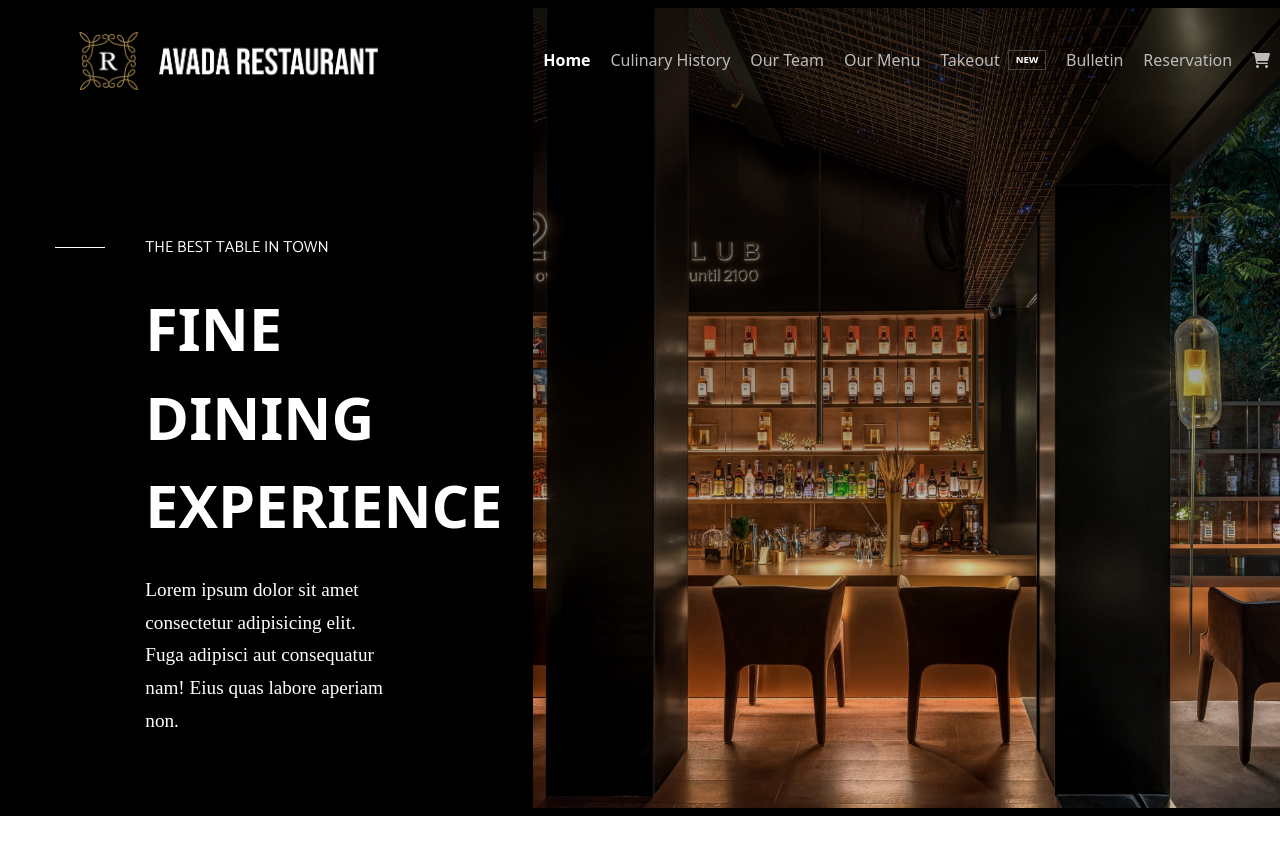
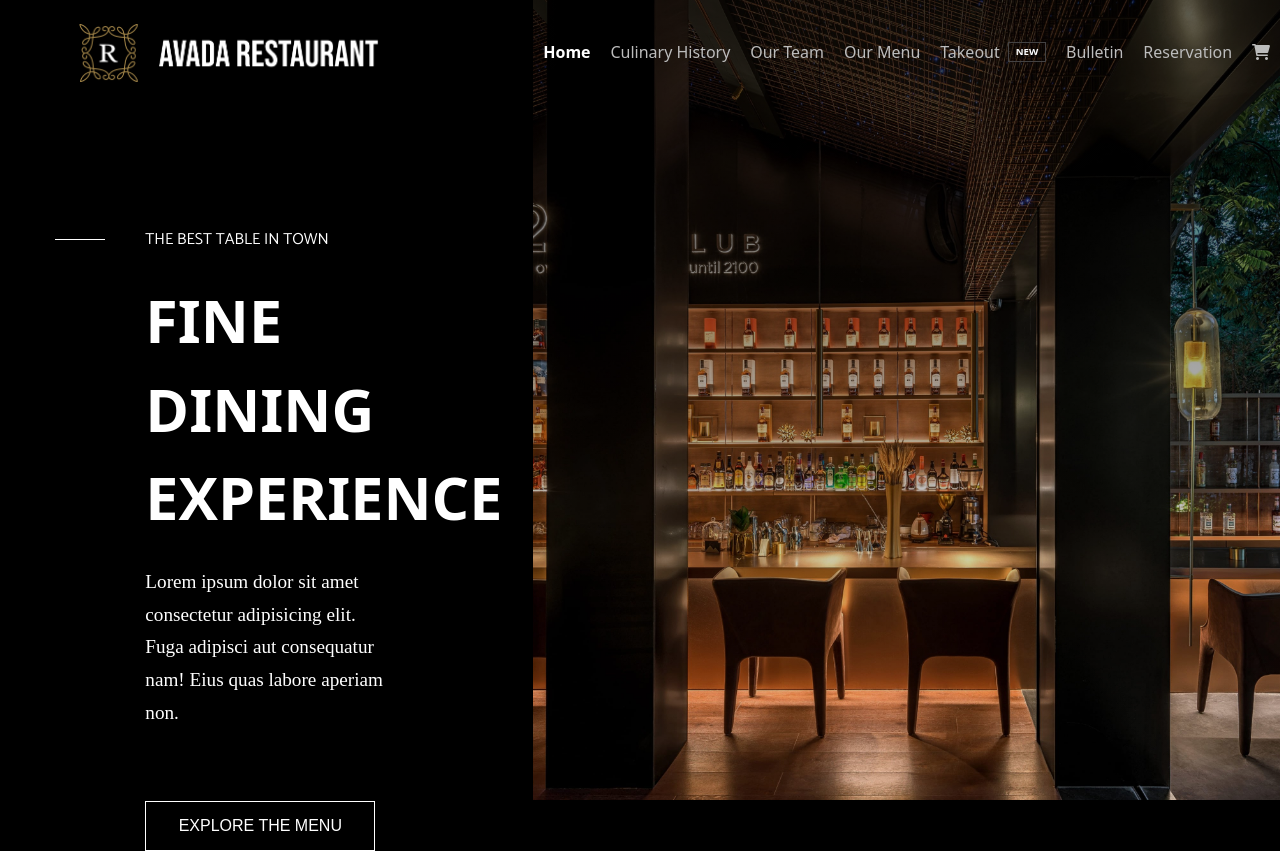
Before and after one commit to stecala/proj-html-vue-2, a Vue app: page / in a window 1280 px wide. Before the commit the page ends 816 px from the top, so only its background shows below. Built offline with nearby package versions, Linux system fonts and the light colour scheme; a web font is replaced by a local one.

Commit message:
⭐ Feat (create component) : create btn component in common and header is ready

```diff
--- a/src/App.vue
+++ b/src/App.vue
@@ -26,7 +26,8 @@ export default {
 @import url('https://fonts.googleapis.com/css2?family=Catamaran:wght@100;200;300;400;500;600;700;800;900&display=swap');
 // font-family: 'Ibarra Real Nova', serif;
 @import url('https://fonts.googleapis.com/css2?family=Ibarra+Real+Nova:ital,wght@0,400;0,500;1,400&display=swap');
-
+// import btn
+@import './assets/style/btn.scss';
 :root{
   --dark : black;
   --txt-white : white;
@@ -36,4 +37,5 @@ export default {
 a{
   text-decoration: none;
 }
+
 </style>
--- /dev/null
+++ b/src/assets/style/btn.scss
@@ -0,0 +1,37 @@
+.my-btn-white,
+.my-btn-dark{
+  width: 230px;
+  font-size: 1rem;
+  text-align: center;
+  padding: 10px 0;
+  cursor: pointer;
+  font-family: 'Poppins', sans-serif;
+  text-transform: uppercase;
+  transition: all 0.5s ease-in;
+}
+.my-btn-white{
+  border: 1px solid white;
+  a{
+      text-decoration: none;
+      color: var(--txt-white);
+    }
+     &:hover{
+      background-color: white;
+      border: 1px solid black;
+      color: black;
+  }
+  &:hover a{
+    color: black;
+  }
+}
+.my-btn-dark{
+  border: 1px solid var(--silver);
+  margin: 0 auto;
+  a{
+    text-decoration: none;
+    color: var(--dark);
+  }
+  &:hover{
+      border: 1px solid black;
+  }
+}
--- a/src/components/common/bannerCard.vue
+++ b/src/components/common/bannerCard.vue
@@ -16,15 +16,29 @@
                     {{infoForCard.text}}
                 </span>
             </div>
+            <div class="col-12 mt-4">
+                <span class="description">
+                    <btnCommon :infoForBtn="infoForCard.btn"  :isWhite="isWhite" />
+                </span>
+            </div>
         </div>
     </div>
 </template>
 
 <script>
+import btnCommon from './btnCommon.vue'
 export default {
     props : {
         infoForCard : Object,
-    }
+    },
+    components : {
+        btnCommon,
+    },
+    data : function(){
+        return{
+            isWhite : true
+        }
+    },
 }
 </script>
 
--- /dev/null
+++ b/src/components/common/btnCommon.vue
@@ -0,0 +1,21 @@
+<template>
+    <div :class="isWhite ? 'my-btn-white' : 'my-btn-dark'" class="mt-5">
+        <a :href="infoForBtn.url">
+            {{infoForBtn.txt_btn}}
+        </a>
+    </div>
+</template>
+
+<script>
+export default {
+    props :{
+        infoForBtn : Object,
+        isWhite : Boolean,
+    },
+
+}
+</script>
+
+<style>
+
+</style>
--- a/src/components/headerApp.vue
+++ b/src/components/headerApp.vue
@@ -1,5 +1,5 @@
 <template>
-  <header class="container-fluid w-100 py-2">
+  <header class="container-fluid w-100 ">
         <div class="row" >
 
             <div class="col-lg-5 d-none d-xl-block">
@@ -138,7 +138,7 @@ export default {
                 text : 'Lorem ipsum dolor sit amet consectetur adipisicing elit. Fuga adipisci aut consequatur nam! Eius quas labore aperiam non.',
                 btn : {
                     url : '#',
-                    text_btn : 'explore the menu'
+                    txt_btn : 'explore the menu'
                 }
             },
         }
```
